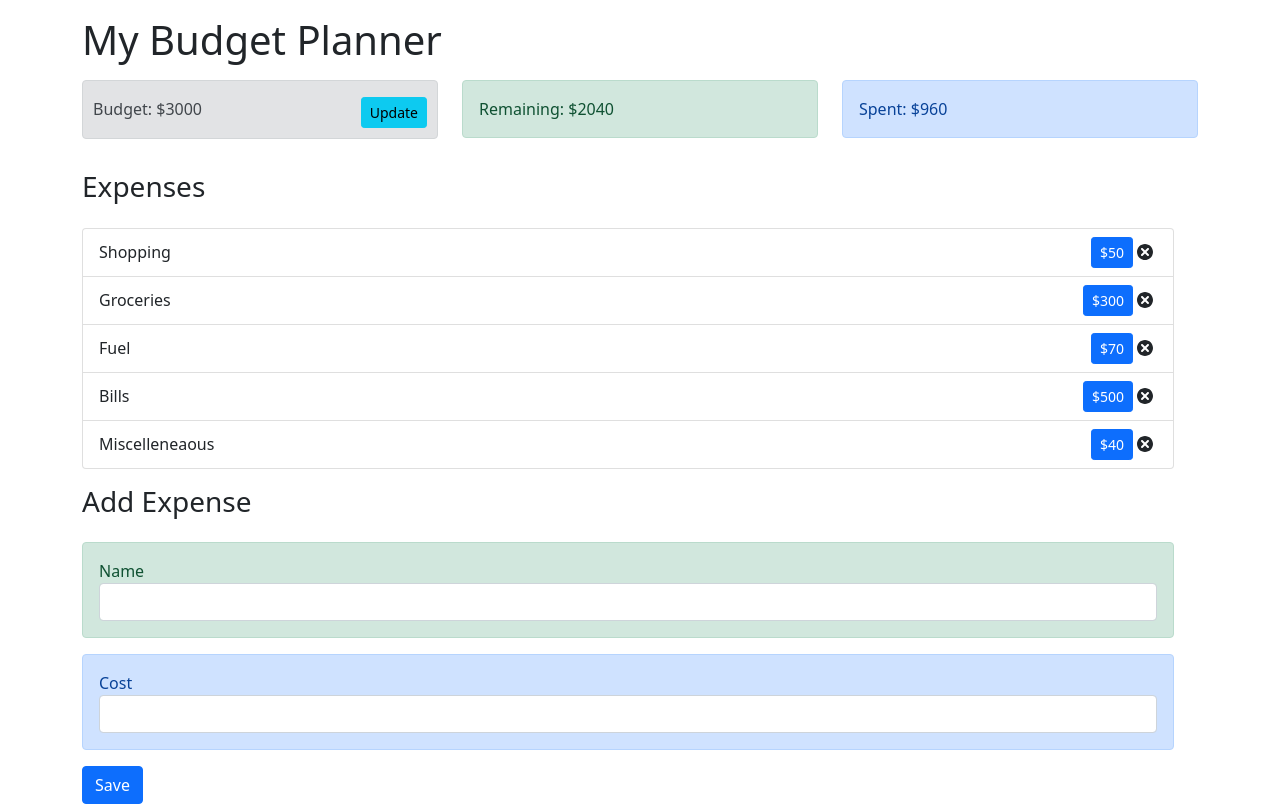
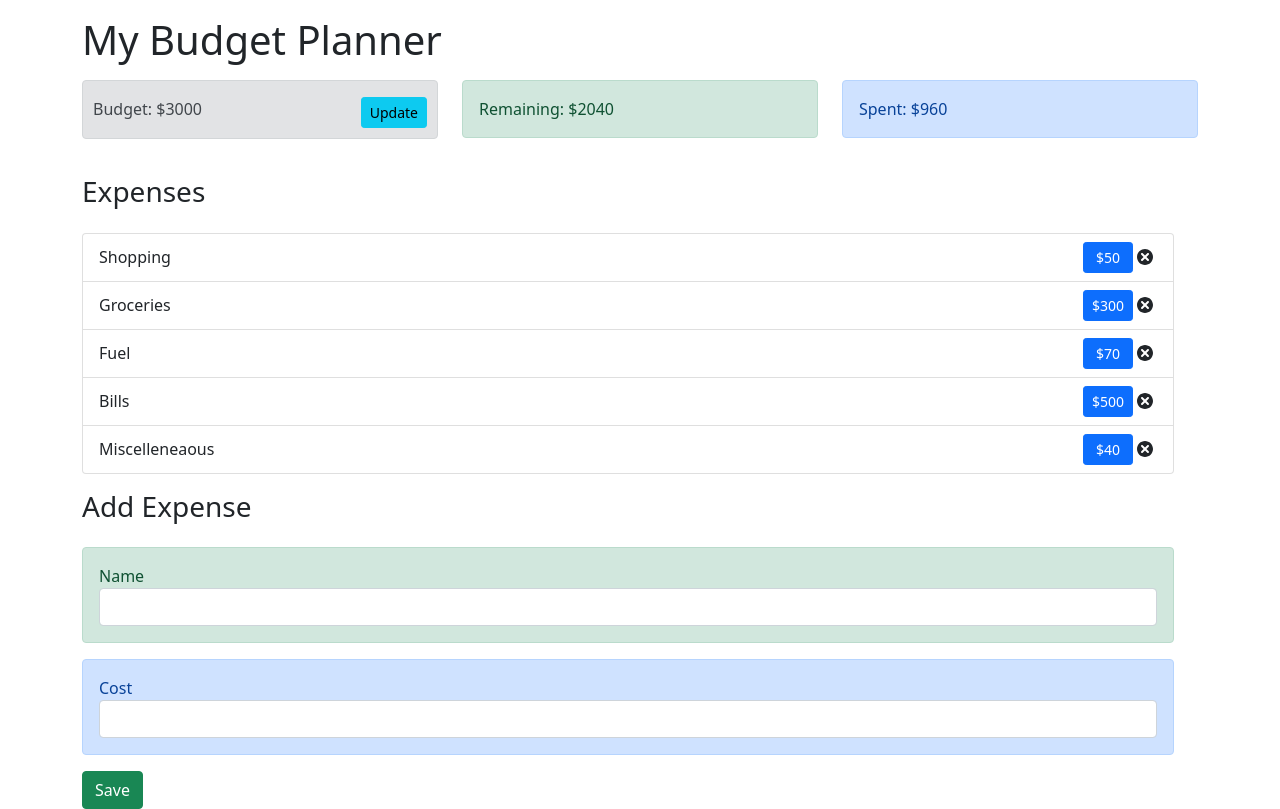
Before and after one commit to akshathakulkarni/myBudget, a React (Create React App) app in the folder my_budget/: page / in a window 1280 px wide. Built offline with nearby package versions, Linux system fonts and the light colour scheme.

Commit message:
Update some button styles

```diff
--- a/my_budget/src/components/AddExpenseForm.js
+++ b/my_budget/src/components/AddExpenseForm.js
@@ -55,7 +55,7 @@ const AddExpenseForm = () => {
       </div>
       <div className="row">
         <div className="col-sm">
-          <button type="submit" className="btn btn-primary" onSubmit={onSubmit}>
+          <button type="submit" className="btn btn-success" onSubmit={onSubmit}>
             Save
           </button>
         </div>
--- a/my_budget/src/components/Expense.css
+++ b/my_budget/src/components/Expense.css
@@ -5,5 +5,5 @@
   padding-left: 10px;
   border-top-width: 1px;
   padding-bottom: 10px;
-  margin-bottom: 0px;
+  margin-bottom: 20px;
 }
--- a/my_budget/src/components/ExpenseItem.js
+++ b/my_budget/src/components/ExpenseItem.js
@@ -16,7 +16,7 @@ const ExpenseItem = (props) => {
     <li className='list-group-item d-flex justify-content-between align-items-center'>
       {props.name}
       <div>
-        <span className='btn btn-sm btn-primary mr-3'>
+        <span className='btn btn-sm btn-primary mr-3 pr-10' style={{width: 50}}>
           ${props.cost}
         </span>
         <TiDelete size='1.5em' onClick={handleDeleteExpense}></TiDelete>
--- a/my_budget/src/components/ExpenseList.js
+++ b/my_budget/src/components/ExpenseList.js
@@ -7,7 +7,6 @@ const ExpenseList = () => {
   return (
     <ul className='list-group'>
       {expenses.map((expense) => {
-        console.log('expense = ', expense);
         return <ExpenseItem
           key={expense.id}
           id={expense.id}
```
